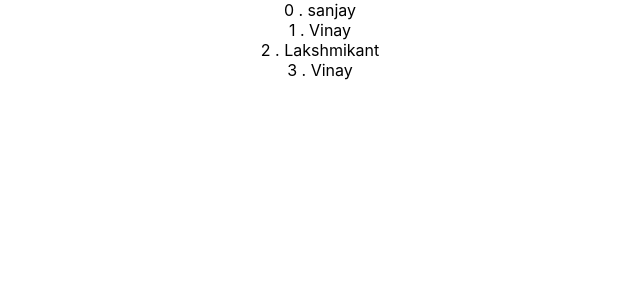
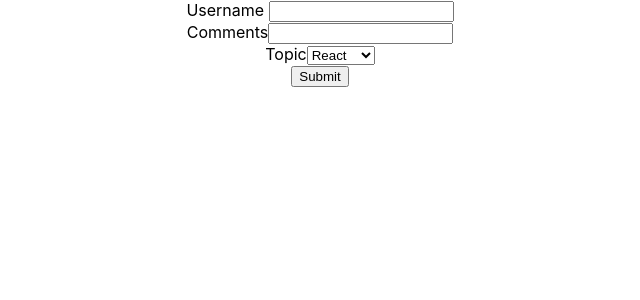
Before and after one commit to sanjaydambal/basics_react, a React (Create React App) app: page / in a window 1280 px wide. Shown: the top 300 px of the page, without its empty margins (320-960 px from the left). Built offline with nearby package versions, Linux system fonts and the light colour scheme.

Commit message:
Form handling

```diff
--- a/src/App.js
+++ b/src/App.js
@@ -2,7 +2,8 @@
 // import logo from './logo.svg';
 import './App.css';
 // import UserlLog from './Components/UserlLog';
-import NameList from './Components/NameList';
+// import NameList from './Components/NameList';
+import Form from './Components/Form';
 // import EventBind from './Components/EventBind';
 // import VinMessage from './Components/VinMessage';
 // import ClassClick from './Components/ClassClick';
@@ -30,7 +31,8 @@
       {/* <VinMessage/> */}
       {/* <ParentComp/> */}
       {/* <UserlLog/> */}
-      <NameList/>
+      {/* <NameList/> */}
+      <Form/>
 
     </div>
   );
--- /dev/null
+++ b/src/Components/Form.js
@@ -0,0 +1,58 @@
+import React, { Component } from 'react'
+
+ class Form extends Component {
+    constructor(props) {
+      super(props)
+
+      this.state = {
+         username:"",
+         comments:"",
+         topic:"react"
+      }
+    }
+    changeUsername = (event) => {
+        this.setState({
+username:event.target.value
+        })
+    }
+    changeComments = event =>{
+        this.setState({
+            comments:event.target.value
+        })
+    }
+    changeTopic = event =>{
+        this.setState({
+            topic:event.target.value
+        })
+    }
+    dataSubmit = event =>{
+        alert(`${this.state.username} ${this.state.comments} ${this.state.topic}`)
+        event.preventDefault()
+    }
+  render() {
+    return (
+        <form onSubmit={this.dataSubmit}>
+      <div>
+        <label> Username  </label>
+        <input type='text' value={this.state.username} onChange={this.changeUsername}  />
+        </div>
+        <div>
+            <label> Comments</label>
+            <input type='text' value={this.state.comments} onChange={this.changeComments}/>
+        </div>
+        <div>
+            <label>Topic</label>
+            <select value={this.state.topic} onChange={this.changeTopic}>
+                <option value="react">React</option>
+                <option value="react">Angular</option>
+                <option value="react">Vue</option>
+            </select>
+
+        </div>
+        <button type='submit'>Submit</button>
+        </form>
+    )
+  }
+}
+
+export default Form
```
